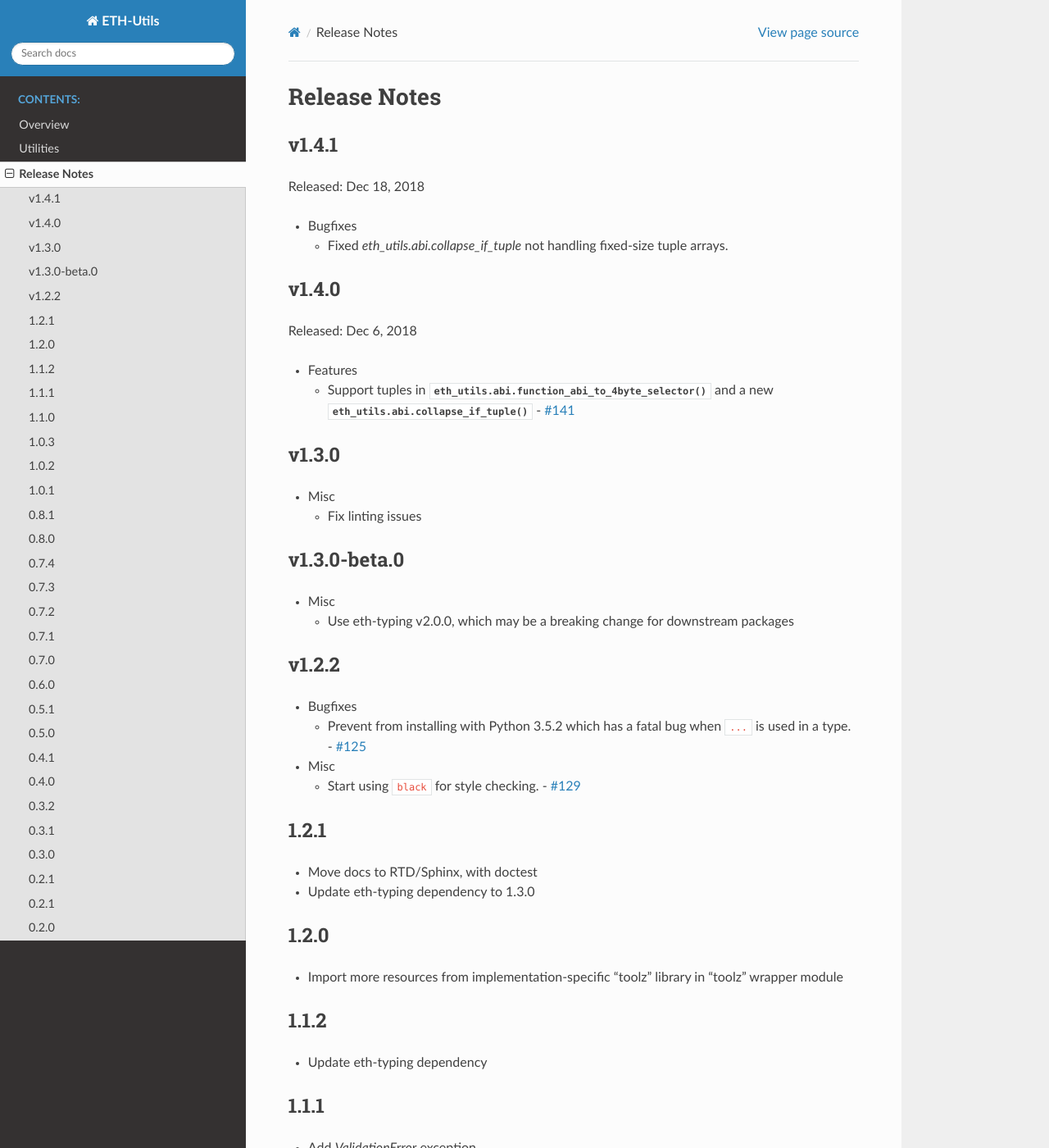
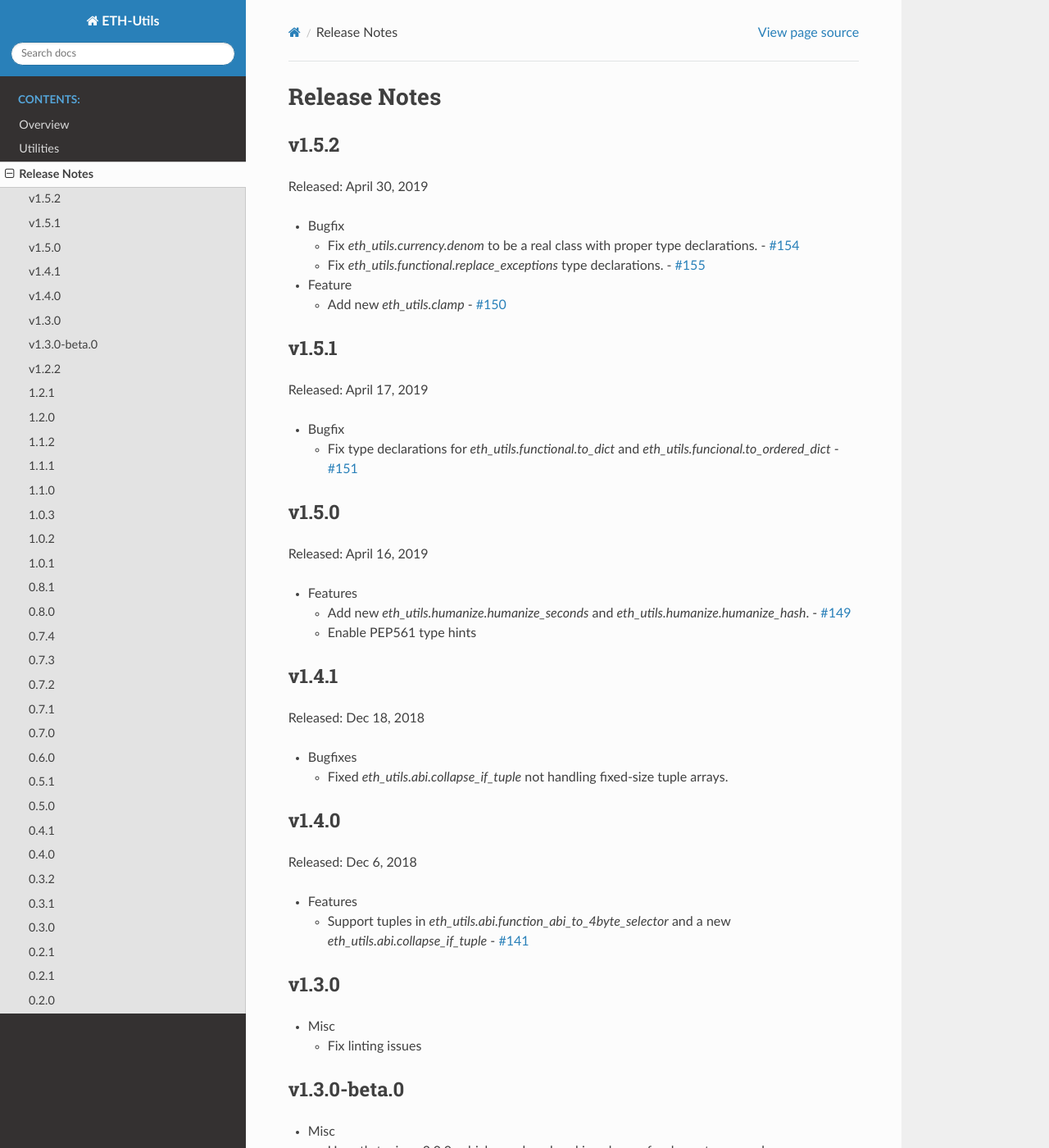
Before and after one commit to ethereum/eth-utils, a Sphinx documentation site: the page built from docs/releases.rst, in a window 1280 px wide and 1400 px high. Shown: the whole window at 82% size. Built offline with Sphinx 7.4.7 and the Read the Docs theme 2.0.0, drawn with Linux system fonts in a browser that asks for light colours; pages that are not in the unit, such as notebooks, are missing from menus.

Commit message:
v1.5.2 release notes and backfill old release notes

```diff
--- a/docs/releases.rst
+++ b/docs/releases.rst
@@ -1,5 +1,45 @@
 Release Notes
 =============
+
+v1.5.2
+--------------
+
+Released: April 30, 2019
+
+- Bugfix
+
+  - Fix `eth_utils.currency.denom` to be a real class with proper type declarations.
+    - `#154 <https://github.com/ethereum/eth-utils/pull/154>`_
+
+  - Fix `eth_utils.functional.replace_exceptions` type declarations.
+    - `#155 <https://github.com/ethereum/eth-utils/pull/155>`_
+
+- Feature
+
+  - Add new `eth_utils.clamp`
+    - `#150 <https://github.com/ethereum/eth-utils/pull/150>`_
+
+v1.5.1
+--------------
+
+Released: April 17, 2019
+
+- Bugfix
+
+  - Fix type declarations for `eth_utils.functional.to_dict` and `eth_utils.funcional.to_ordered_dict`
+    - `#151 <https://github.com/ethereum/eth-utils/pull/151>`_
+
+v1.5.0
+--------------
+
+Released: April 16, 2019
+
+- Features
+
+  - Add new `eth_utils.humanize.humanize_seconds` and `eth_utils.humanize.humanize_hash`.
+    - `#149 <https://github.com/ethereum/eth-utils/pull/149>`_
+  - Enable PEP561 type hints
+
 
 v1.4.1
 --------------
@@ -18,8 +58,7 @@ Released: Dec 6, 2018
 
 - Features
 
-  - Support tuples in :meth:`eth_utils.abi.function_abi_to_4byte_selector`
-    and a new :meth:`eth_utils.abi.collapse_if_tuple`
+  - Support tuples in `eth_utils.abi.function_abi_to_4byte_selector` and a new `eth_utils.abi.collapse_if_tuple`
     - `#141 <https://github.com/ethereum/eth-utils/pull/141>`_
 
 v1.3.0
```
